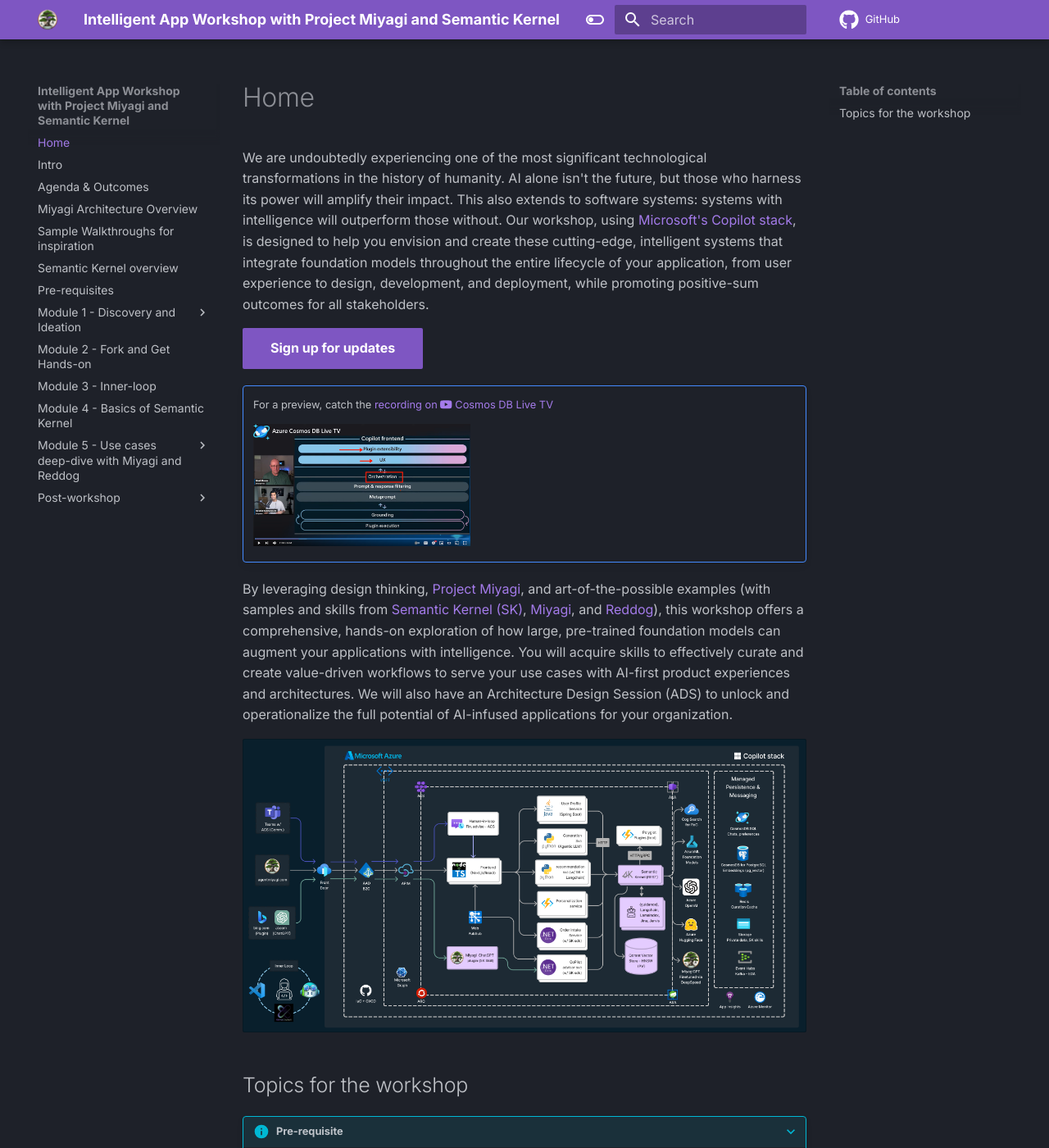
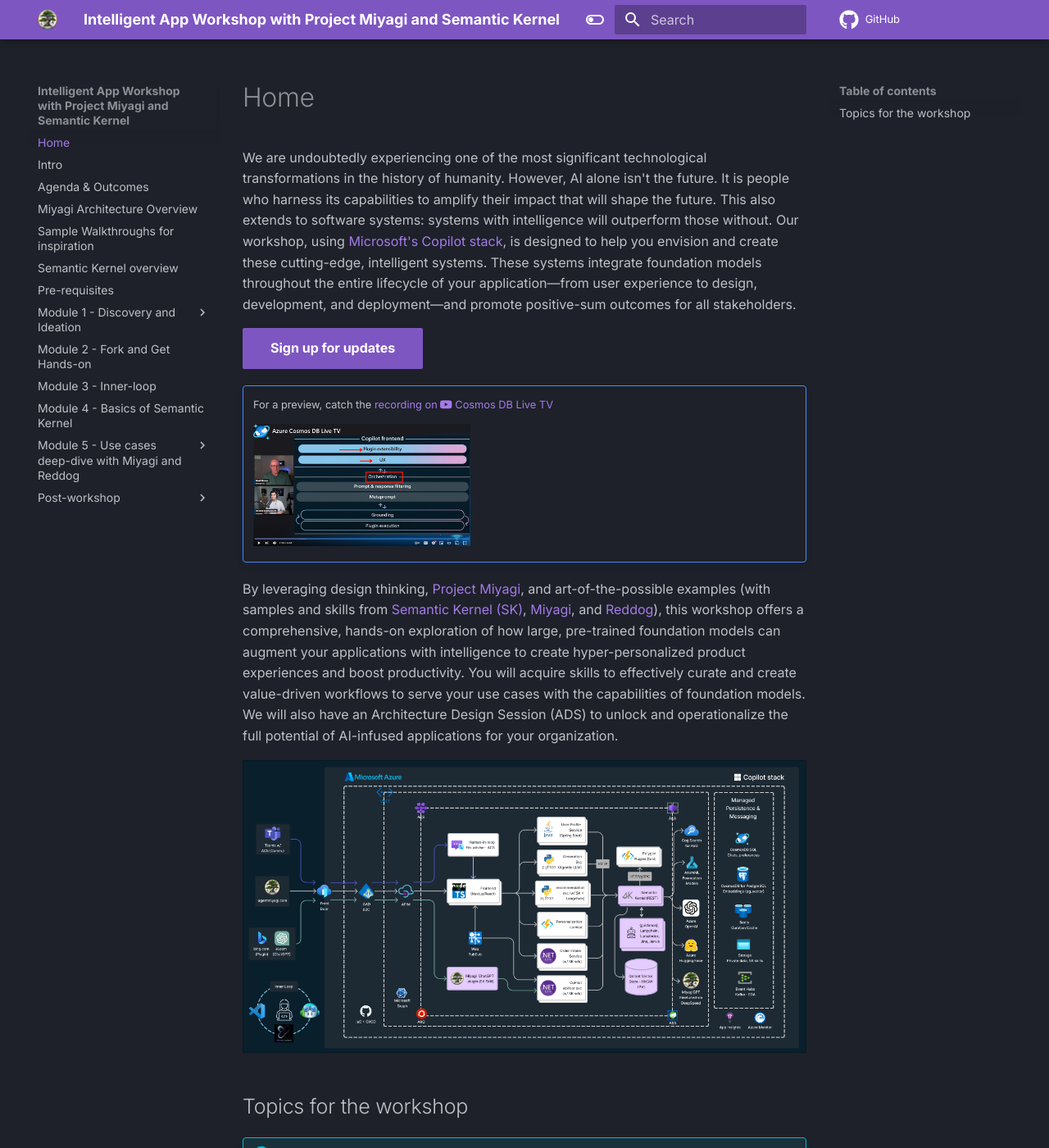
Before and after one commit to Azure/intelligent-app-workshop, an MkDocs documentation site: the page built from docs/index.md, in a window 1280 px wide and 1400 px high. Shown: the whole window at 82% size. Built offline with MkDocs 1.6.1 and Material for MkDocs 9.7.7, drawn with Linux system fonts in a browser that asks for light colours; comment, search, counter and statistics services are not loaded.

Commit message:
update copy

```diff
--- a/docs/index.md
+++ b/docs/index.md
@@ -1,6 +1,6 @@
 # Home
 
-We are undoubtedly experiencing one of the most significant technological transformations in the history of humanity. AI alone isn't the future, but those who harness its power will amplify their impact. This also extends to software systems: systems with intelligence will outperform those without. Our workshop, using [Microsoft's Copilot stack](https://news.microsoft.com/source/features/ai/microsoft-outlines-framework-for-building-ai-apps-and-copilots-expands-ai-plugin-ecosystem/), is designed to help you envision and create these cutting-edge, intelligent systems that integrate foundation models throughout the entire lifecycle of your application, from user experience to design, development, and deployment, while promoting positive-sum outcomes for all stakeholders.
+We are undoubtedly experiencing one of the most significant technological transformations in the history of humanity. However, AI alone isn't the future. It is people who harness its capabilities to amplify their impact that will shape the future. This also extends to software systems: systems with intelligence will outperform those without. Our workshop, using [Microsoft's Copilot stack](https://news.microsoft.com/source/features/ai/microsoft-outlines-framework-for-building-ai-apps-and-copilots-expands-ai-plugin-ecosystem/), is designed to help you envision and create these cutting-edge, intelligent systems. These systems integrate foundation models throughout the entire lifecycle of your application—from user experience to design, development, and deployment—and promote positive-sum outcomes for all stakeholders.
 
 [Sign up for updates](https://forms.office.com/r/rLds2s8RH1){ :target="_blank" .md-button .md-button--primary }
 
@@ -11,7 +11,7 @@ We are undoubtedly experiencing one of the most significant technological transf
 
 
 
-By leveraging design thinking, [Project Miyagi](https://github.com/Azure-Samples/miyagi), and art-of-the-possible examples (with samples and skills from [Semantic Kernel (SK)](https://github.com/microsoft/semantic-kernel), [Miyagi](https://github.com/Azure-Samples/miyagi), and [Reddog](https://github.com/Azure/reddog-solutions)), this workshop offers a comprehensive, hands-on exploration of how large, pre-trained foundation models can augment your applications with intelligence. You will acquire skills to effectively curate and create value-driven workflows to serve your use cases with AI-first product experiences and architectures. We will also have an Architecture Design Session (ADS) to unlock and operationalize the full potential of AI-infused applications for your organization.
+By leveraging design thinking, [Project Miyagi](https://github.com/Azure-Samples/miyagi), and art-of-the-possible examples (with samples and skills from [Semantic Kernel (SK)](https://github.com/microsoft/semantic-kernel), [Miyagi](https://github.com/Azure-Samples/miyagi), and [Reddog](https://github.com/Azure/reddog-solutions)), this workshop offers a comprehensive, hands-on exploration of how large, pre-trained foundation models can augment your applications with intelligence to create hyper-personalized product experiences and boost productivity. You will acquire skills to effectively curate and create value-driven workflows to serve your use cases with the capabilities of foundation models. We will also have an Architecture Design Session (ADS) to unlock and operationalize the full potential of AI-infused applications for your organization.
 
 ![miyagi-arch](assets/images/wip-azure.png)
 
```
